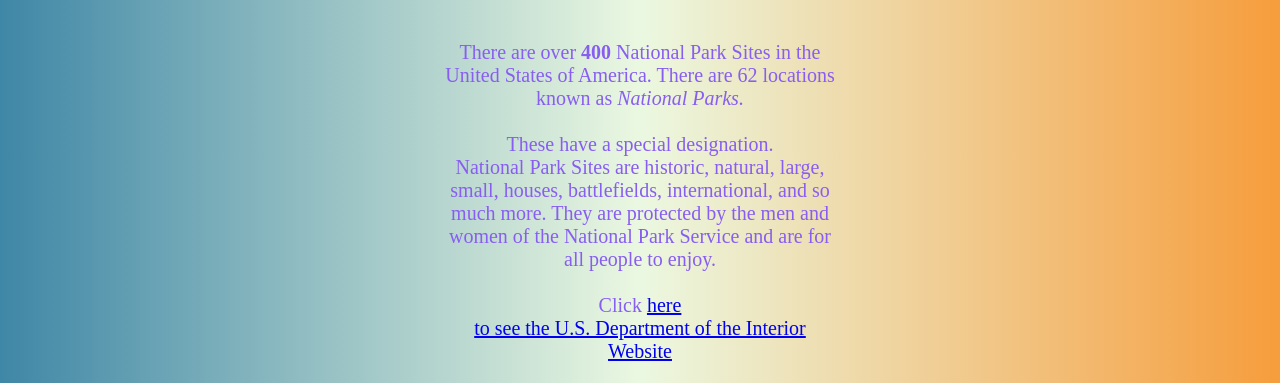
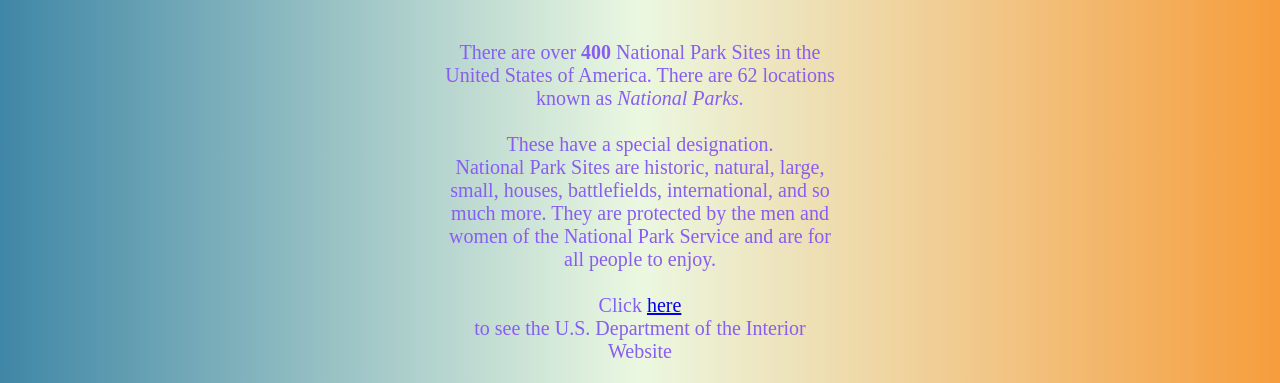
Before and after one commit to meghanjacquot/National-Parks-Project, a website built with Parcel: page index.html in a window 1280 px wide. Shown: the part 351-734 px from the top of the page. Built offline with nearby package versions, Linux system fonts and the light colour scheme.

Commit message:
Update index.html

```diff
--- a/index.html
+++ b/index.html
@@ -35,7 +35,7 @@
 <br>
 <br>
 <span>
-   Click <a href="https://www.doi.gov/" target="_blank"> here <br> to see the U.S. Department of the Interior Website</a>
+   Click <a href="https://www.doi.gov/" target="_blank"> here <br> </a> to see the U.S. Department of the Interior Website
 </span>
 <br>
 <br>
```
